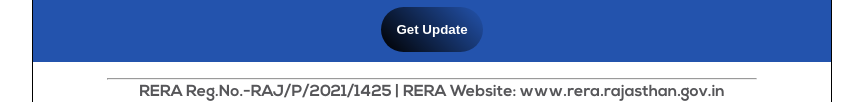
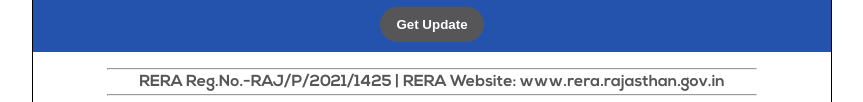
Before and after one commit to himanshu1998-coder/amulyamailer1, a plain HTML site: page index.html in a window 1280 px wide. Shown: the part 1015-1117 px from the top of the page, without its empty margins (208-1071 px from the left). Drawn offline with Linux system fonts and the light colour scheme.

Commit message:
Add files via upload

```diff
--- a/index.html
+++ b/index.html
@@ -130,14 +130,14 @@
       button {
         cursor: pointer;
         border-radius: 50%;
-        padding: 15px;
+        padding: 10px 16px;
         border-radius: 40px;
         margin-top: 10px;
         outline: none;
         border: none;
         color: #ffffff;
         font-weight: 600;
-        background: linear-gradient(45deg, black, transparent);
+        background: #565658;
         margin-bottom: 10px;
       }
       @media (max-width: 767px) {
```
